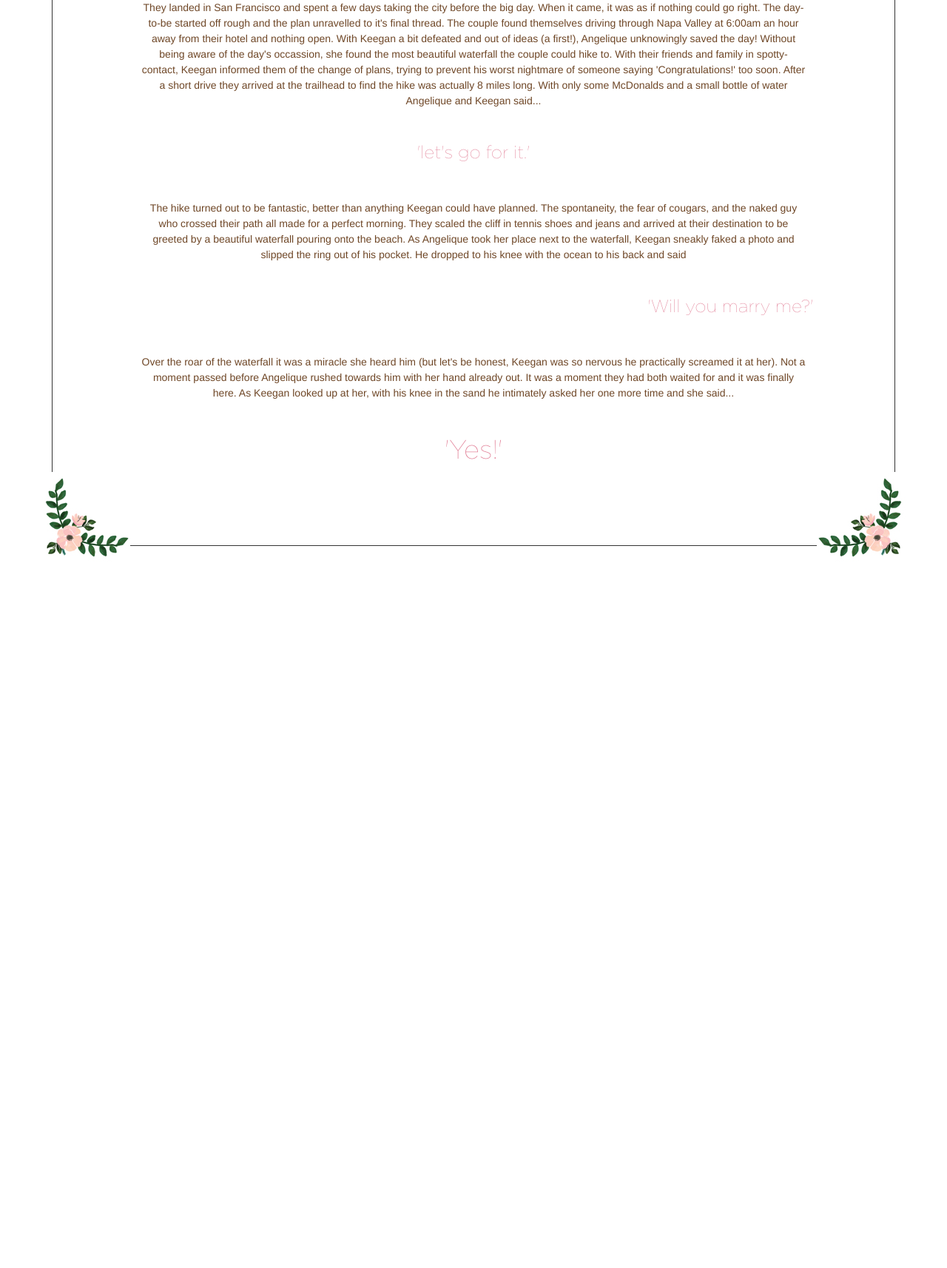
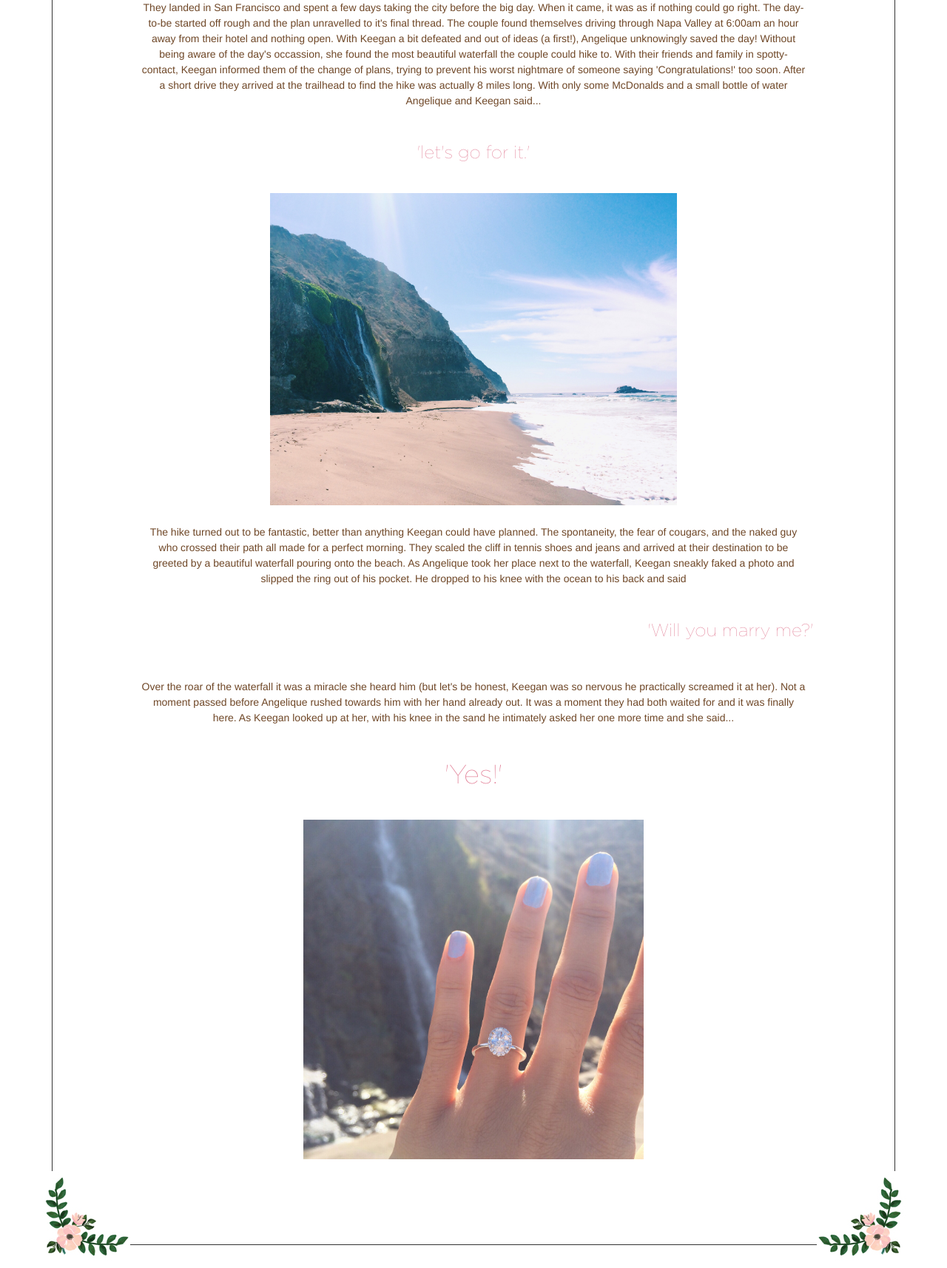
Before and after one commit to leetmachine/shes-a-gladstone-now, a Node server app: page /us in a window 1280 px wide. Shown: the part 1423-3137 px from the top of the page at 74% size. Before the commit the page ends 2176 px from the top, so only its background shows below. Run offline with Node 20, Linux system fonts and the light colour scheme; some libraries are stand-ins or nearby versions.

Commit message:
added ring picture

```diff
--- a/public/stylesheets/style.css
+++ b/public/stylesheets/style.css
@@ -30,6 +30,18 @@ p {
 
 .us-image {
   min-width: 200px;
+  max-width: 50%;
+  height: auto;
+}
+
+.waterfall-pic {
+  mid-width: 200px;
+  max-width:60%;
+  height:auto;
+}
+
+.ring-pic {
+  mix-width: 200px;
   max-width: 50%;
   height: auto;
 }
--- a/routes/index.js
+++ b/routes/index.js
@@ -15,7 +15,7 @@ router.get('/info', function(req, res, next) {
 
 /*GET info page.*/
 router.get('/us', function(req, res, next) {
-  res.render('us', {active_us: true, usPath: '/images/couple.jpg'});
+  res.render('us', {active_us: true, usPath: '/images/couple.jpg', waterfallPath: '/images/waterfall.jpg', ringPath: '/images/the-ring.jpg'});
 });
 
 /* GET registry page */
--- a/views/us.hbs
+++ b/views/us.hbs
@@ -33,6 +33,9 @@
         <h3 class="gotham-thin story-highlight">'let's go for it.'</h3>
         <br />
         <br />
+        <img src="{{waterfallPath}}" class="waterfall-pic"/>
+        <br />
+        <br />
         <p class="story-text">
         The hike turned out to be fantastic, better than anything Keegan could have planned. The spontaneity, the fear of cougars, and the naked guy who crossed their path all made for a perfect morning. They scaled the cliff in tennis shoes and jeans and arrived at their destination to be greeted by a beautiful waterfall pouring onto the beach. As Angelique took her place next to the waterfall, Keegan sneakly faked a photo and slipped the ring out of his pocket. He dropped to his knee with the ocean to his back and said</p>
         <br />
@@ -44,6 +47,11 @@
         </p>
         <br />
         <h1 class="gotham-thin story-highlight">'Yes!'</h1>
+        <br />
+        <br />
+        <img src="{{ringPath}}" class="ring-pic" />
+        <br />
+        <br />
     </div>
   </div>
 </div>
```
Also changed, not shown: public/images/the-ring.JPG (added), public/images/waterfall.JPG (added).
